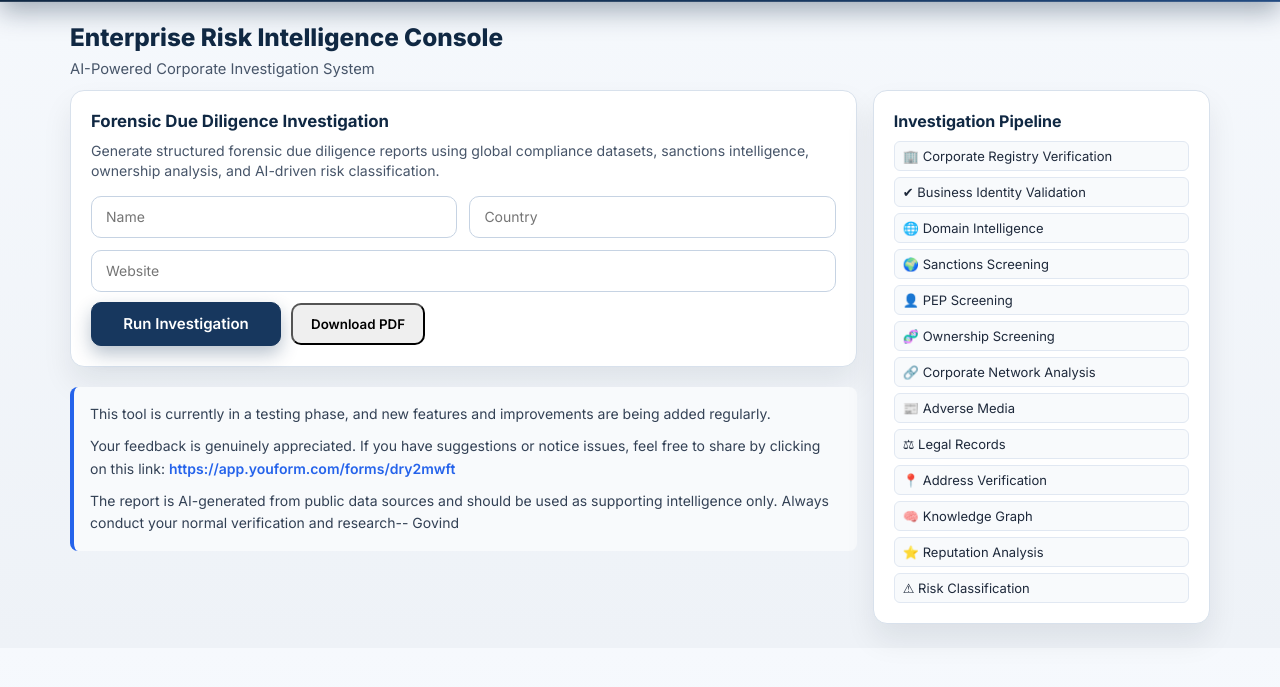
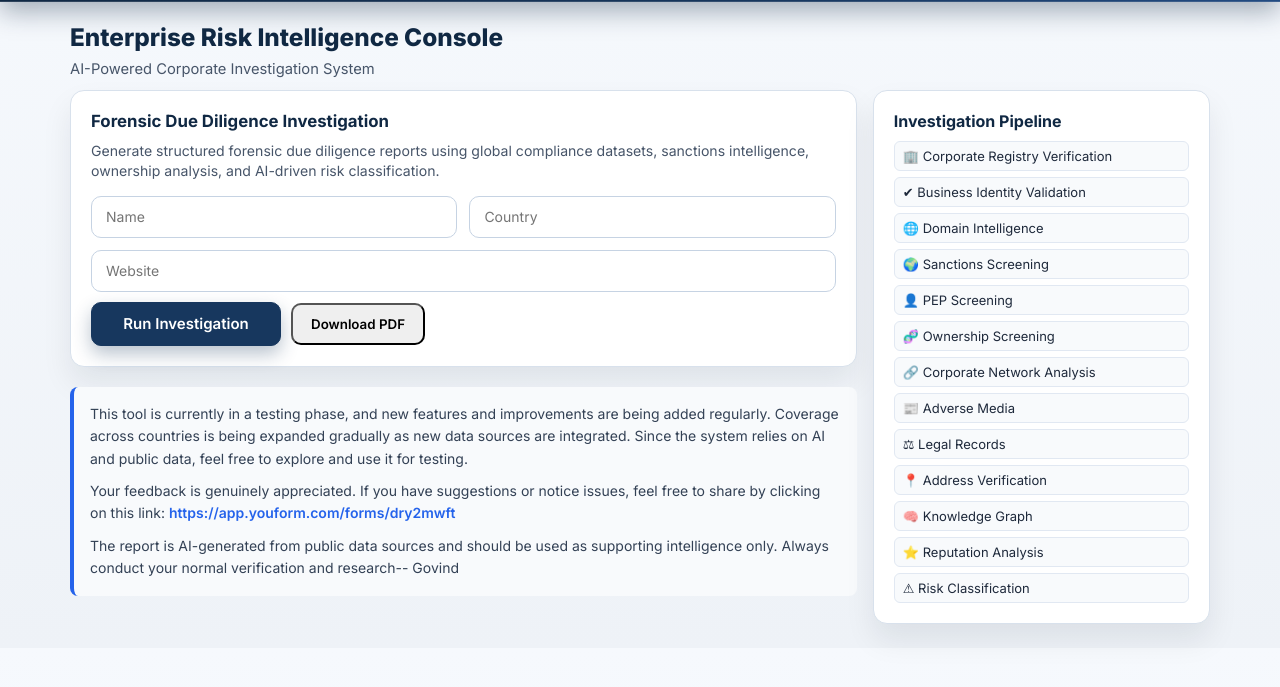
Before and after one commit to prahaislife-png/ai-forensic-dd, a website: page index.html in a window 1280 px wide. Shown: the part 81-768 px from the top of the page. Drawn offline with Linux system fonts and the light colour scheme.

Commit message:
Update index.html

```diff
--- a/index.html
+++ b/index.html
@@ -501,7 +501,7 @@ button.secondary {
       </div>
 
       <div class="noticeCard">
-        <p>This tool is currently in a testing phase, and new features and improvements are being added regularly.</p>
+        <p>This tool is currently in a testing phase, and new features and improvements are being added regularly. Coverage across countries is being expanded gradually as new data sources are integrated. Since the system relies on AI and public data, feel free to explore and use it for testing.</p>
         <p>Your feedback is genuinely appreciated. If you have suggestions or notice issues, feel free to share by clicking on this link: <a href="https://app.youform.com/forms/dry2mwft" target="_blank" rel="noopener noreferrer">https://app.youform.com/forms/dry2mwft</a></p>
 
         <p>The report is AI-generated from public data sources and should be used as supporting intelligence only. Always conduct your normal verification and research-- Govind</p>
```
